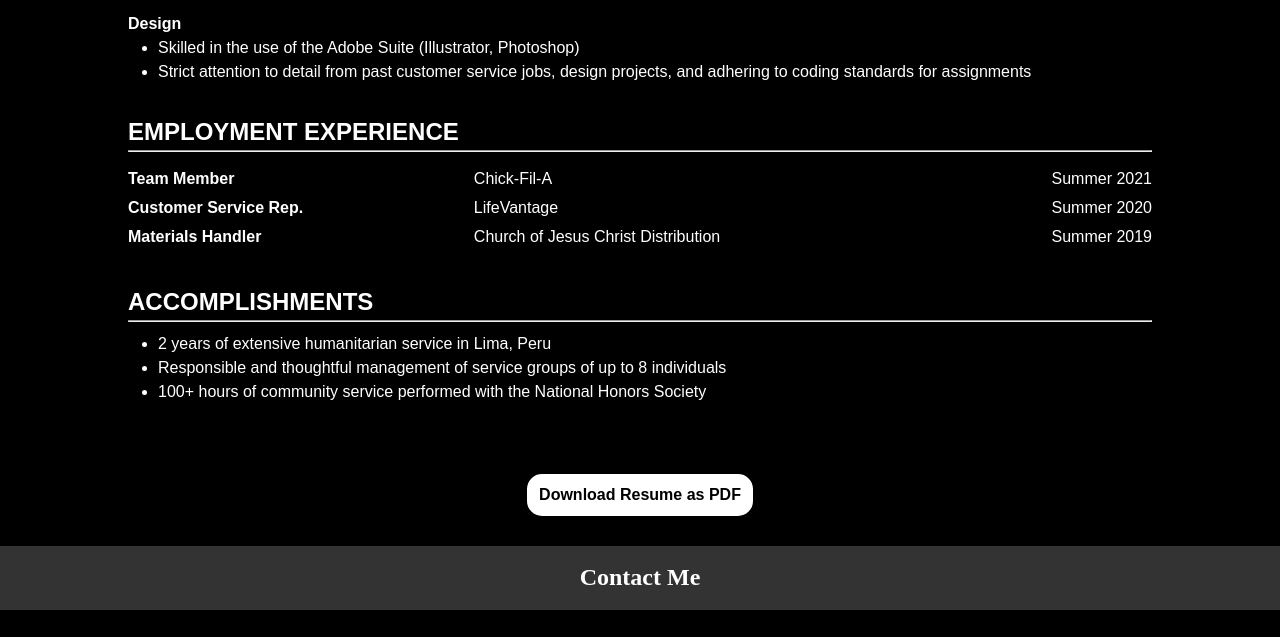
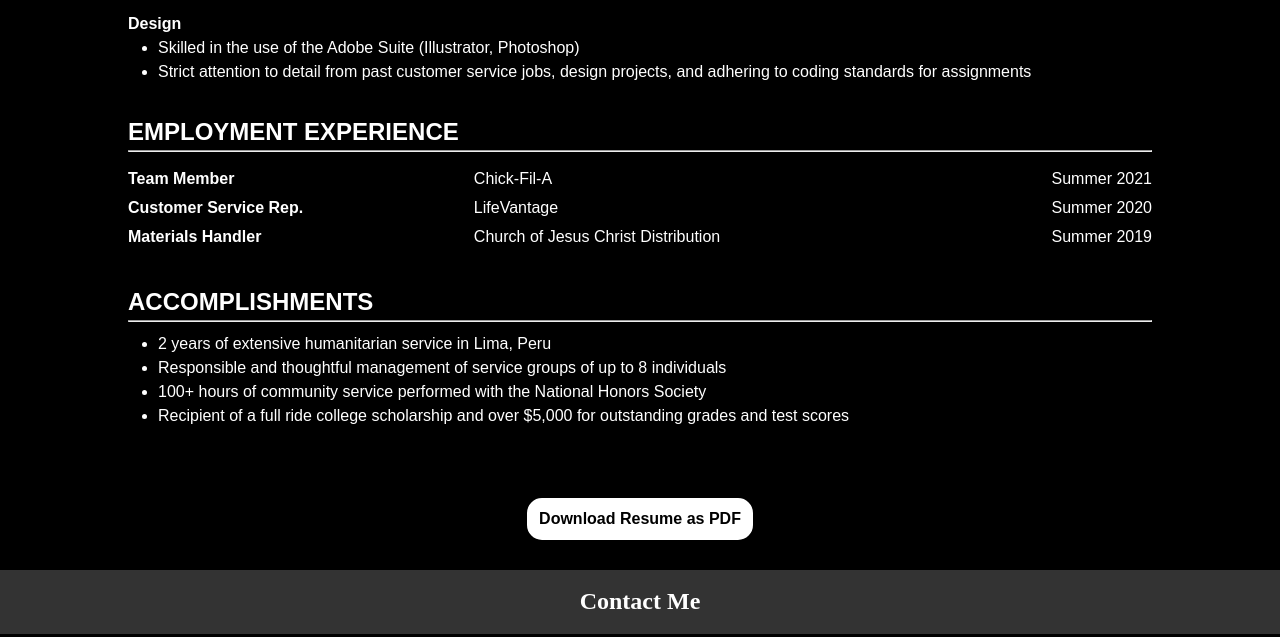
Before and after one commit to PrestonBr/prestonbr.github.io, a plain HTML site: page index.html in a window 1280 px wide. Shown: the part 1291-1928 px from the top of the page. Drawn offline with Linux system fonts and the light colour scheme.

Commit message:
updated resume on site and document

```diff
--- a/index.html
+++ b/index.html
@@ -144,6 +144,7 @@
                         <li>2 years of extensive humanitarian service in Lima, Peru</li>
                         <li>Responsible and thoughtful management of service groups of up to 8 individuals</li>
                         <li>100+ hours of community service performed with the National Honors Society</li>
+                        <li>Recipient of a full ride college scholarship and over $5,000 for outstanding grades and test scores</li>
                     </ul>
                 </div>
             </div>
```
Also changed, not shown: 1 other file.
